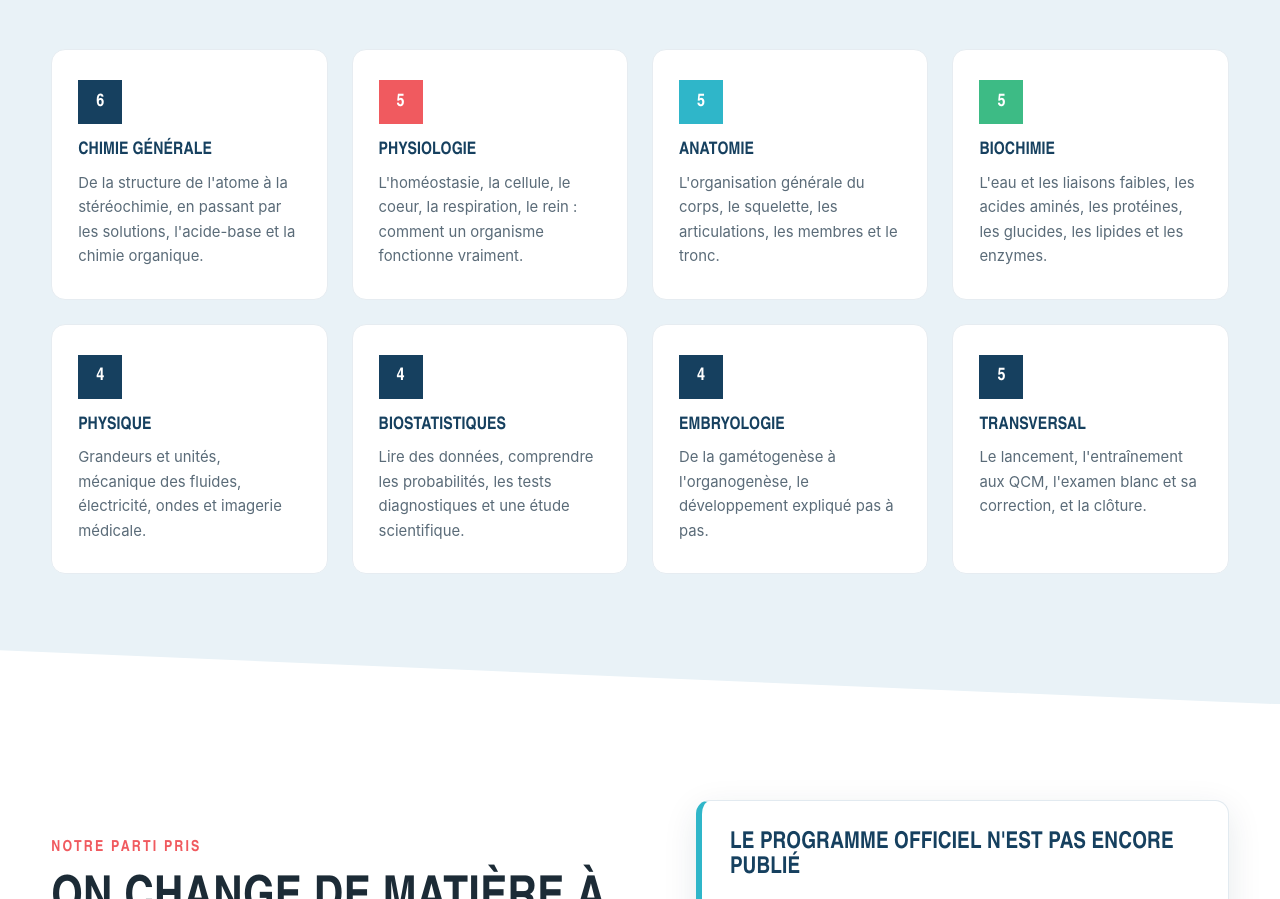
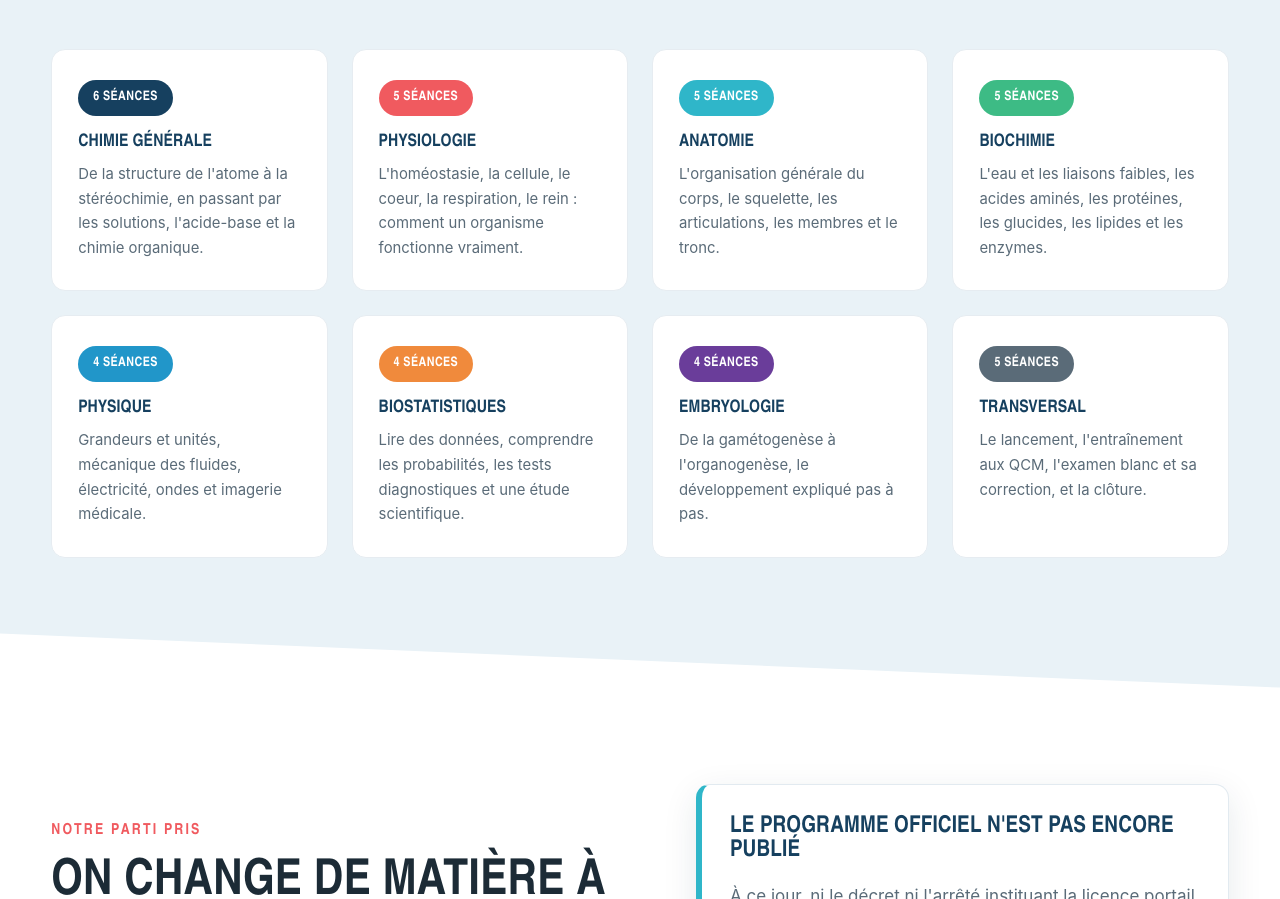
Before and after one commit to elisabethmedibox/medibox-site, a plain HTML site: page terminale-sante.html in a window 1280 px wide. Shown: the part 1806-2705 px from the top of the page. Drawn offline with Linux system fonts and the light colour scheme.

Commit message:
Les chiffres des blocs matiere deviennent des etiquettes lisibles
Elisabeth n'a pas compris les chiffres en haut des blocs du programme, et
elle a raison : le carre du composant .pilier est concu pour numeroter
(01, 02, 03). Un carre portant « 6 » se lit « sixieme bloc », pas
« six seances ». Si elle ne comprend pas, aucun parent ne comprendra.

Variante .num--volume ajoutee au composant existant : pastille allongee
portant le texte complet, « 6 SEANCES ». Le composant n'est pas clone,
il est etendu.

Le jeu de couleurs s'arretait au 4e bloc et laissait les quatre suivants
en marine : prolonge jusqu'au 8e.

Co-Authored-By: Claude Opus 5 <noreply@anthropic.com>

```diff
--- a/assets/site.css
+++ b/assets/site.css
@@ -1108,3 +1108,22 @@ h3 { font-size: clamp(1.15rem, 2.2vw, 1.45rem); }
 /* Le bandeau pousse l'en-tête fixe vers le bas. */
 body.a-bandeau .entete { top: var(--h-bandeau, 38px); }
 body.a-bandeau { padding-top: var(--h-bandeau, 38px); }
+
+/* Variante du carré numéroté : quand le chiffre n'est pas un numéro d'ordre
+   mais un volume, il doit se lire tel quel. Un carré avec « 6 » se lit
+   « sixième bloc » ; une étiquette « 6 séances » ne se lit que d'une façon. */
+.pilier .num--volume {
+  width: auto;
+  height: auto;
+  display: inline-block;
+  padding: 7px 15px;
+  border-radius: 999px;
+  font-size: 0.82rem;
+  letter-spacing: 0.4px;
+  text-transform: uppercase;
+}
+/* le jeu de couleurs tenait sur quatre blocs, on le prolonge jusqu'à huit */
+.pilier:nth-child(5) .num { background: #2196c9; }
+.pilier:nth-child(6) .num { background: #f08a3c; }
+.pilier:nth-child(7) .num { background: #6a3d9a; }
+.pilier:nth-child(8) .num { background: var(--gris); }
--- a/terminale-sante.html
+++ b/terminale-sante.html
@@ -104,14 +104,14 @@
         première année de santé, quelle que soit la forme que prendra la réforme.</p>
       </div>
       <div class="piliers-grille" style="grid-template-columns: repeat(4, 1fr);">
-        <div class="pilier reveal"><div class="num">6</div><h3>Chimie g&#233;n&#233;rale</h3><p>De la structure de l'atome à la stéréochimie, en passant par les solutions, l'acide-base et la chimie organique.</p></div>
-        <div class="pilier reveal reveal-delai-1"><div class="num">5</div><h3>Physiologie</h3><p>L'homéostasie, la cellule, le coeur, la respiration, le rein : comment un organisme fonctionne vraiment.</p></div>
-        <div class="pilier reveal reveal-delai-2"><div class="num">5</div><h3>Anatomie</h3><p>L'organisation générale du corps, le squelette, les articulations, les membres et le tronc.</p></div>
-        <div class="pilier reveal reveal-delai-3"><div class="num">5</div><h3>Biochimie</h3><p>L'eau et les liaisons faibles, les acides aminés, les protéines, les glucides, les lipides et les enzymes.</p></div>
-        <div class="pilier reveal"><div class="num">4</div><h3>Physique</h3><p>Grandeurs et unités, mécanique des fluides, électricité, ondes et imagerie médicale.</p></div>
-        <div class="pilier reveal reveal-delai-1"><div class="num">4</div><h3>Biostatistiques</h3><p>Lire des données, comprendre les probabilités, les tests diagnostiques et une étude scientifique.</p></div>
-        <div class="pilier reveal reveal-delai-2"><div class="num">4</div><h3>Embryologie</h3><p>De la gamétogenèse à l'organogenèse, le développement expliqué pas à pas.</p></div>
-        <div class="pilier reveal reveal-delai-3"><div class="num">5</div><h3>Transversal</h3><p>Le lancement, l'entraînement aux QCM, l'examen blanc et sa correction, et la clôture.</p></div>
+        <div class="pilier reveal"><div class="num num--volume">6 séances</div><h3>Chimie g&#233;n&#233;rale</h3><p>De la structure de l'atome à la stéréochimie, en passant par les solutions, l'acide-base et la chimie organique.</p></div>
+        <div class="pilier reveal reveal-delai-1"><div class="num num--volume">5 séances</div><h3>Physiologie</h3><p>L'homéostasie, la cellule, le coeur, la respiration, le rein : comment un organisme fonctionne vraiment.</p></div>
+        <div class="pilier reveal reveal-delai-2"><div class="num num--volume">5 séances</div><h3>Anatomie</h3><p>L'organisation générale du corps, le squelette, les articulations, les membres et le tronc.</p></div>
+        <div class="pilier reveal reveal-delai-3"><div class="num num--volume">5 séances</div><h3>Biochimie</h3><p>L'eau et les liaisons faibles, les acides aminés, les protéines, les glucides, les lipides et les enzymes.</p></div>
+        <div class="pilier reveal"><div class="num num--volume">4 séances</div><h3>Physique</h3><p>Grandeurs et unités, mécanique des fluides, électricité, ondes et imagerie médicale.</p></div>
+        <div class="pilier reveal reveal-delai-1"><div class="num num--volume">4 séances</div><h3>Biostatistiques</h3><p>Lire des données, comprendre les probabilités, les tests diagnostiques et une étude scientifique.</p></div>
+        <div class="pilier reveal reveal-delai-2"><div class="num num--volume">4 séances</div><h3>Embryologie</h3><p>De la gamétogenèse à l'organogenèse, le développement expliqué pas à pas.</p></div>
+        <div class="pilier reveal reveal-delai-3"><div class="num num--volume">5 séances</div><h3>Transversal</h3><p>Le lancement, l'entraînement aux QCM, l'examen blanc et sa correction, et la clôture.</p></div>
       </div>
     </div>
   </section>
```
